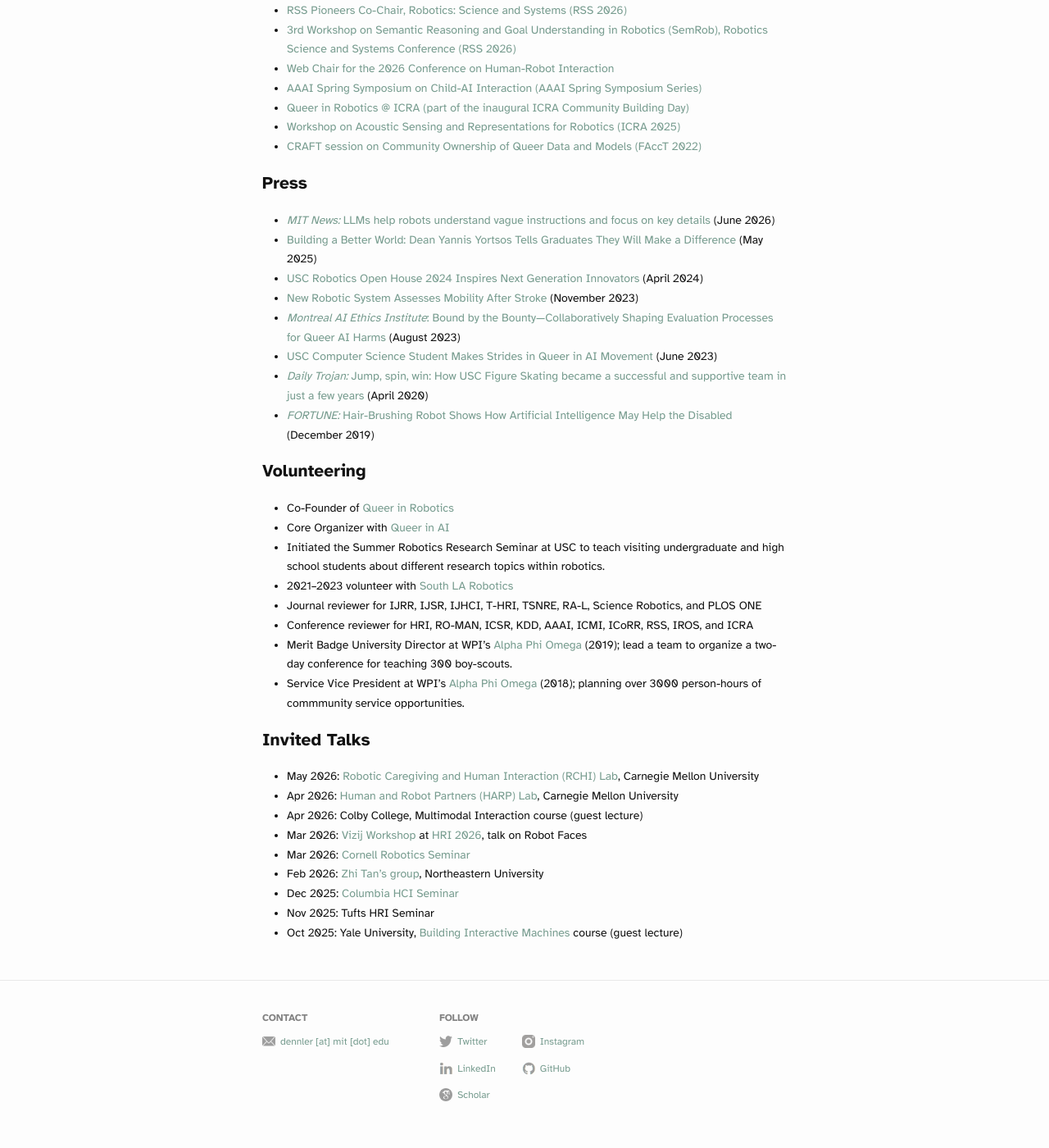
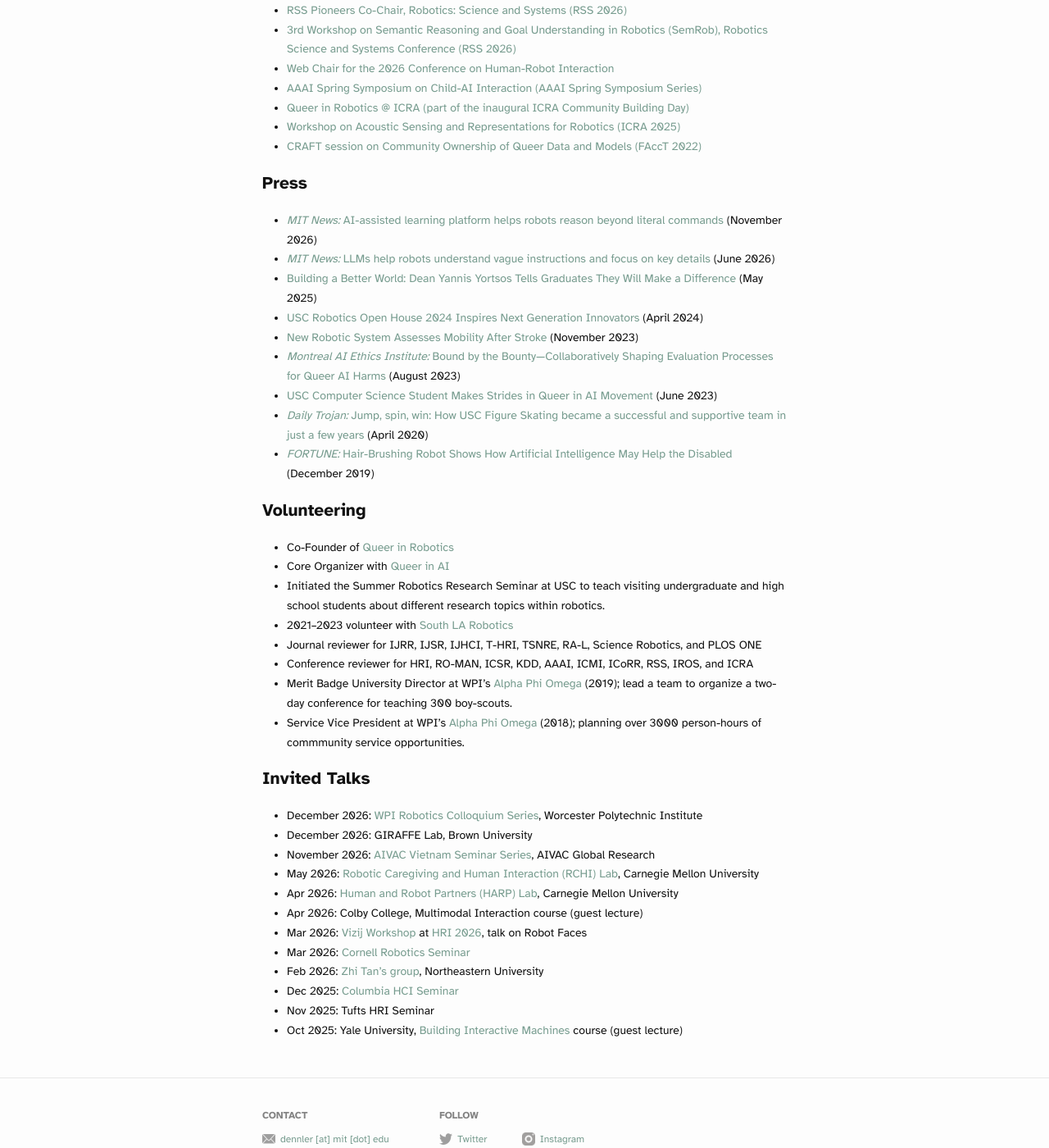
Before and after one commit to ndennler/ndennler.github.io, a Jekyll site: the page built from outreach.md, in a window 1280 px wide and 1400 px high, scrolled down 815 px. Shown: the whole window at 82% size. Built offline with Jekyll 4.4.1, drawn with Linux system fonts in a browser that asks for light colours.

Commit message:
Update outreach.md with new press and talks
Added new press articles and invited talks to outreach.md.

```diff
--- a/outreach.md
+++ b/outreach.md
@@ -41,11 +41,12 @@ I provided instruction on topics related to forward kinematics, inverse kinemati
 
 
 ## Press
+* <a href="https://news.mit.edu/2026/ai-assisted-learning-platform-helps-robots-reason-beyond-literal-commands-1109"><i>MIT News:</i> AI-assisted learning platform helps robots reason beyond literal commands</a> (November 2026)
 * <a href="https://news.mit.edu/2026/llms-help-robots-understand-vague-instructions-and-focus-key-details-0626"><i>MIT News:</i> LLMs help robots understand vague instructions and focus on key details</a> (June 2026)
-* <a href="https://viterbischool.usc.edu/news/2025/05/building-a-better-world-dean-yannis-c-yortsos-tells-graduates-they-will-make-a-difference/"> Building a Better World: Dean Yannis Yortsos Tells Graduates They Will Make a Difference </a> (May 2025)
-* <a href="https://viterbischool.usc.edu/news/2024/04/usc-robotics-open-house-2024-inspires-next-generation-innovators/"> USC Robotics Open House 2024 Inspires Next Generation Innovators </a> (April 2024)
-* <a href="https://viterbischool.usc.edu/news/2023/11/new-robotic-system-assesses-mobility-after-stroke"> New Robotic System Assesses Mobility After Stroke</a> (November 2023)
-* <a href="https://montrealethics.ai/bound-by-the-bounty-collaboratively-shaping-evaluation-processes-for-queer-ai-harms/"> <i> Montreal AI Ethics Institute</i>: Bound by the Bounty—Collaboratively Shaping Evaluation Processes for Queer AI Harms</a> (August 2023)
+* <a href="https://viterbischool.usc.edu/news/2025/05/building-a-better-world-dean-yannis-c-yortsos-tells-graduates-they-will-make-a-difference/">Building a Better World: Dean Yannis Yortsos Tells Graduates They Will Make a Difference</a> (May 2025)
+* <a href="https://viterbischool.usc.edu/news/2024/04/usc-robotics-open-house-2024-inspires-next-generation-innovators/">USC Robotics Open House 2024 Inspires Next Generation Innovators</a> (April 2024)
+* <a href="https://viterbischool.usc.edu/news/2023/11/new-robotic-system-assesses-mobility-after-stroke">New Robotic System Assesses Mobility After Stroke</a> (November 2023)
+* <a href="https://montrealethics.ai/bound-by-the-bounty-collaboratively-shaping-evaluation-processes-for-queer-ai-harms/"><i>Montreal AI Ethics Institute:</i> Bound by the Bounty—Collaboratively Shaping Evaluation Processes for Queer AI Harms</a> (August 2023)
 * <a href="https://viterbischool.usc.edu/news/2023/06/usc-computer-science-student-makes-strides-in-queer-in-ai-movement/">USC Computer Science Student Makes Strides in Queer in AI Movement</a> (June 2023)
 * <a href="https://dailytrojan.com/2020/04/07/jump-spin-win-how-usc-figure-skating-became-a-successful-and-supportive-team-in-just-a-few-years/"><i>Daily Trojan:</i> Jump, spin, win: How USC Figure Skating became a successful and supportive team in just a few years</a> (April 2020)
 * <a href="https://fortune.com/2019/12/11/robot-hair-brushing-elderly/"><i>FORTUNE:</i> Hair-Brushing Robot Shows How Artificial Intelligence May Help the Disabled</a> (December 2019)
@@ -61,6 +62,9 @@ I provided instruction on topics related to forward kinematics, inverse kinemati
 - Service Vice President at WPI's <a href="https://users.wpi.edu/~apo/">Alpha Phi Omega</a> (2018); planning over 3000 person-hours of commmunity service opportunities.
 
 ## Invited Talks
+- December 2026: [WPI Robotics Colloquium Series](https://www.wpi.edu/academics/departments/robotics-engineering/colloquium-series), Worcester Polytechnic Institute
+- December 2026: GIRAFFE Lab, Brown University
+- November 2026: [AIVAC Vietnam Seminar Series](https://aivacresearch.com/en/about), AIVAC Global Research
 - May 2026: [Robotic Caregiving and Human Interaction (RCHI) Lab](https://rchi-lab.github.io/), Carnegie Mellon University
 - Apr 2026: [Human and Robot Partners (HARP) Lab](https://harplab.github.io/harplab.deploy/), Carnegie Mellon University
 - Apr 2026: Colby College, Multimodal Interaction course (guest lecture)
```
